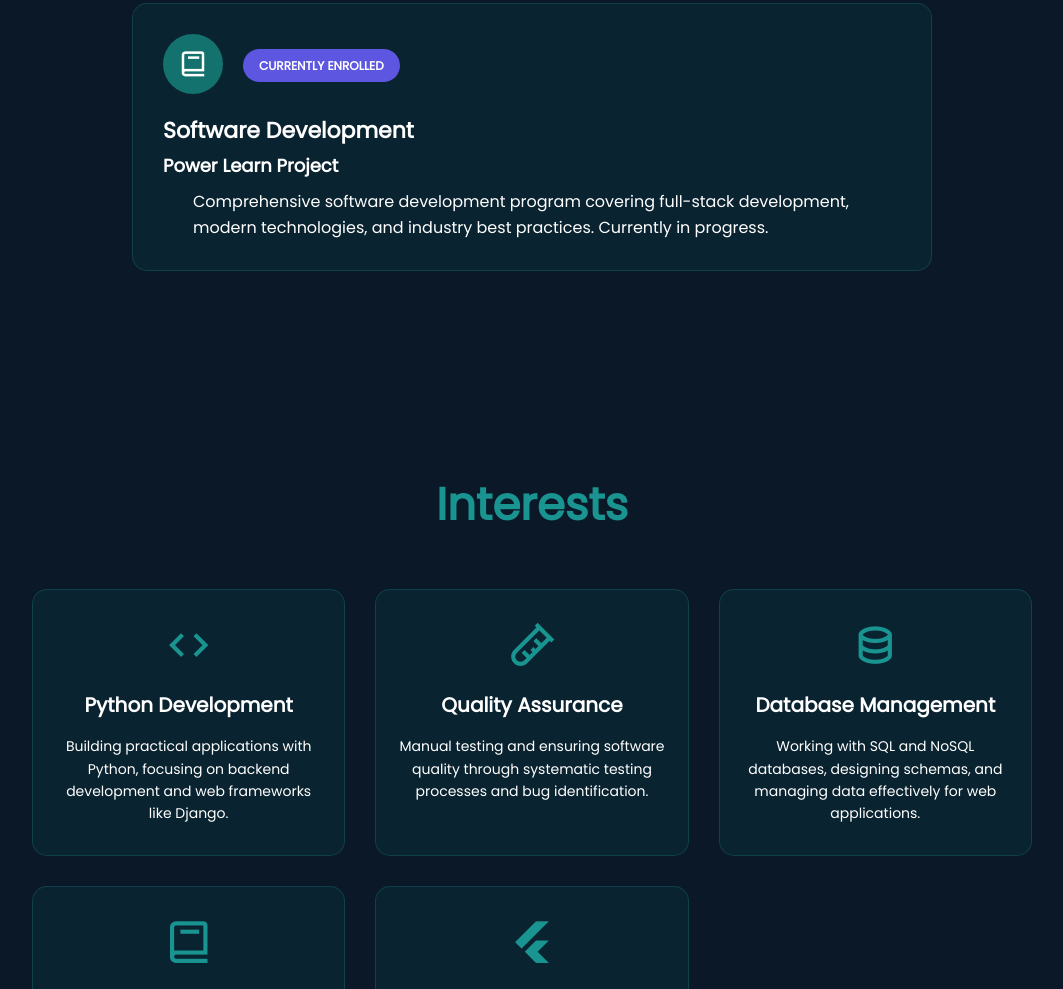
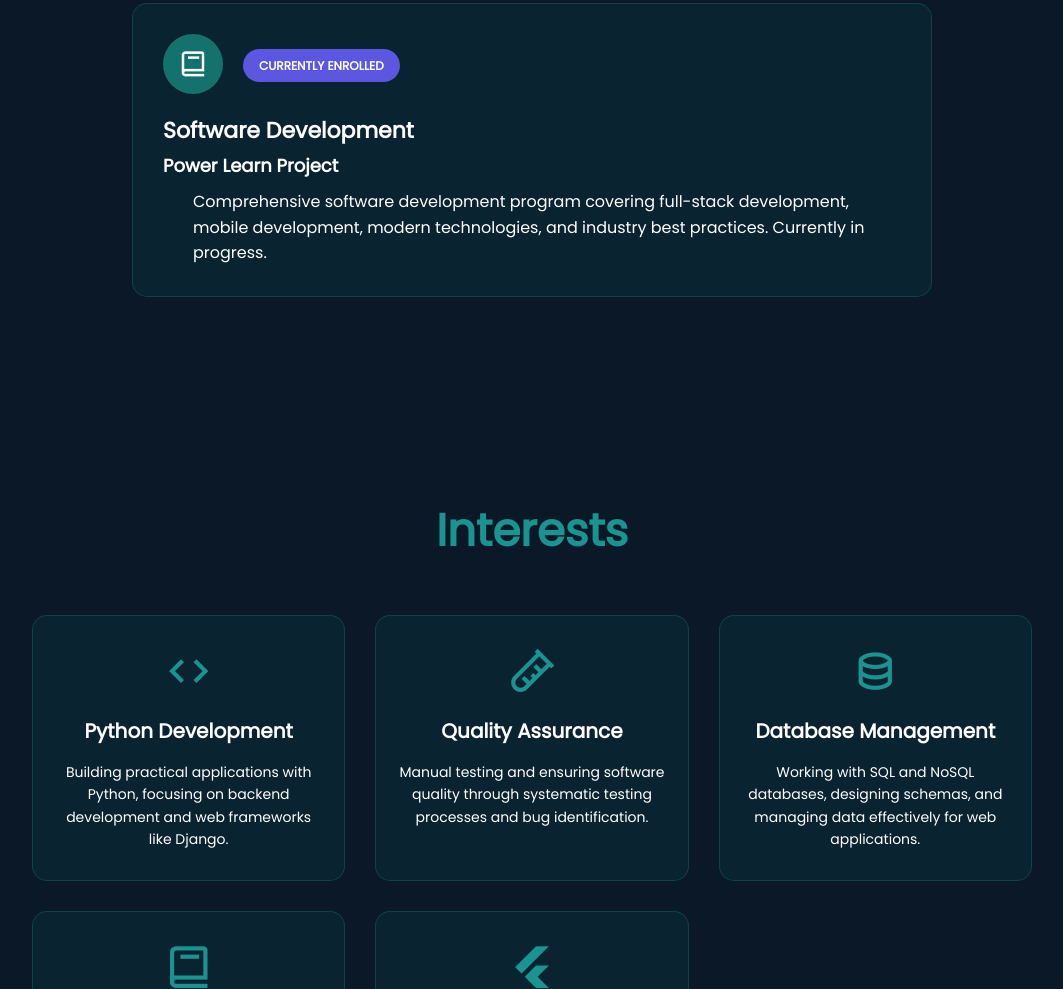
Before and after one commit to Ohadha-bobly/Portfolio, a plain HTML site: page index.html in a window 1280 px wide. Shown: the part 3707-4696 px from the top of the page, without its empty margins (108-1171 px from the left). Drawn offline with nearby package versions, Linux system fonts and the light colour scheme.

Commit message:
Update index.html

```diff
--- a/index.html
+++ b/index.html
@@ -373,7 +373,7 @@
               <h4>Power Learn Project</h4>
               <p>
                 Comprehensive software development program covering full-stack
-                development, modern technologies, and industry best practices.
+                development, mobile development, modern technologies, and industry best practices.
                 Currently in progress.
               </p>
             </div>
```
